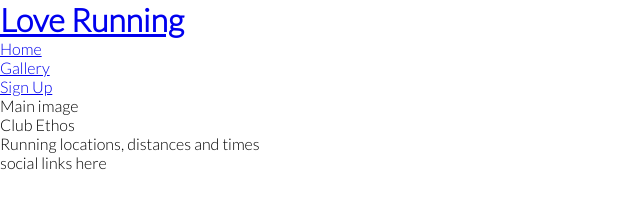
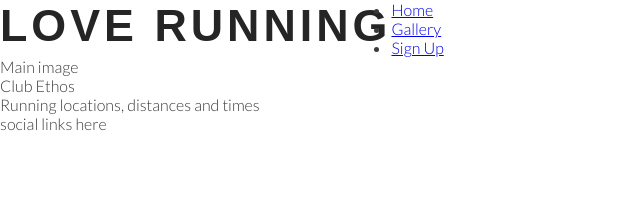
Before and after one commit to samuelkerstell/love-running, a plain HTML site: page index.html in a window 1280 px wide. Shown: the whole page, without its empty margins (0-640 px from the left). Drawn offline with Linux system fonts and the light colour scheme.

Commit message:
Add style for heading and logo

```diff
--- a/assets/css/style.css
+++ b/assets/css/style.css
@@ -9,4 +9,17 @@
 body {
     font-family: Lato, sans-serif;
     font-weight: 300;
+    color: #3a3a3a;
 }
+
+h1, h2 {
+    font-family: Oswal, sans-serif;
+    text-transform: uppercase;
+    letter-spacing: 4px;
+    color: #252525;
+}
+
+#logo {
+    float: left;
+    font-size: 280%;
+}
--- a/index.html
+++ b/index.html
@@ -14,7 +14,7 @@
 <body>
     <header>
         <a href="index.html">
-            <h1>Love Running</h1>
+            <h1 id="logo">Love Running</h1>
         </a>
         <nav>
             <ul>
```
